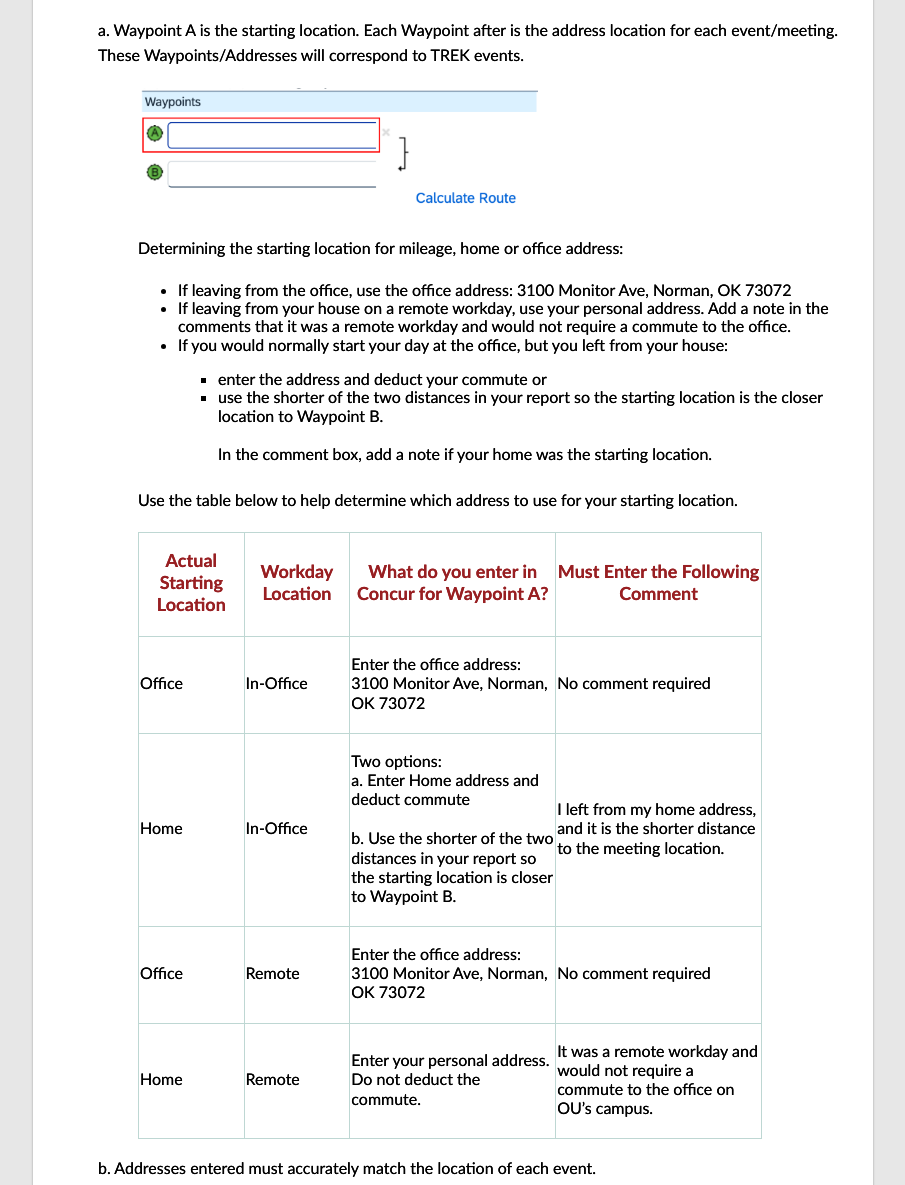
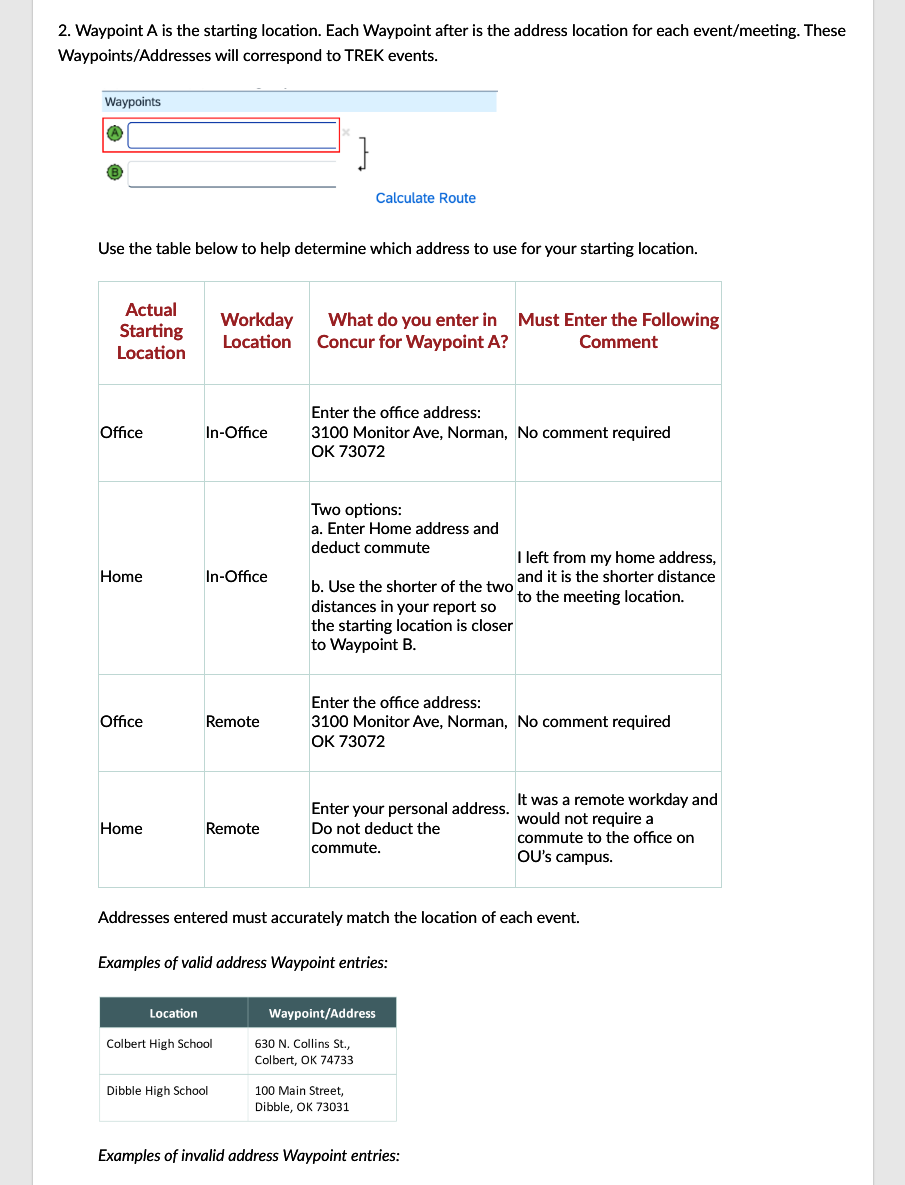
Before and after one commit to mackenziedcorrigan/in-state1-expense-types, a plain HTML site: page index.html in a window 1280 px wide. Shown: the part 638-1823 px from the top of the page, without its empty margins (187-1092 px from the left). Drawn offline with nearby package versions, Linux system fonts and the light colour scheme.

Commit message:
Update index.html

```diff
--- a/index.html
+++ b/index.html
@@ -34,30 +34,12 @@
       <p>1. Select <b>Mileage</b> and enter the Waypoints (event/meeting location addresses) for one day of travel.</p>
 <img src="Picture1.png" alt="Picture1" width="600" height="auto" style=padding-left:40px>
 
-<p style="padding-left: 40px">a. Waypoint A is the starting location. Each Waypoint after is the address location for each event/meeting. These Waypoints/Addresses will correspond to TREK events.
+<p>2. <b>Waypoint A</b> is the starting location. Each Waypoint after is the address location for each event/meeting. These Waypoints/Addresses will correspond to TREK events.
 </p>
-<img src="Picture2.png" alt="Picture2" width="400" height="auto" style=padding-left:80px>
-<p style="padding-left: 80px">Determining the starting location for mileage, home or office address:
+<img src="Picture2.png" alt="Picture2" width="400" height="auto" style=padding-left:40px>
+<p style="padding-left: 40px"><b>Use the table below to help determine which address to use for your starting location.</b>
 </p>
-<ul style="padding-left: 120px">
-  <li>If leaving from the office, use the office address: 3100 Monitor Ave, Norman, OK 73072
-</li>
-  <li>If leaving from your house on a remote workday, use your personal address. Add a note in the comments that it was a remote workday and would not require a commute to the office.
-</li>
-  <li>If you would normally start your day at the office, but you left from your house:
-</li>
-</ul>
-<ul style="list-style-type:square; padding-left: 160px">
-  <li>enter the address and deduct your commute or
-</li>
-  <li>use the shorter of the two distances in your report so the starting location is the closer location to Waypoint B.
-</li>
-</ul>
-<p style="padding-left: 160px">In the comment box, add a note if your home was the starting location.
-</p>
-<p style="padding-left: 80px">Use the table below to help determine which address to use for your starting location.
-</p>
-<table style="border-collapse: collapse; width: 624px; border-spacing: 1px; margin-left: 80px; margin-right: auto; border: 1px solid #bed7d3;" border="1">
+<table style="border-collapse: collapse; width: 624px; border-spacing: 1px; margin-left: 40px; margin-right: auto; border: 1px solid #bed7d3;" border="1">
 <tbody>
 <tr>
 <th style="background-color: #ffffff; vertical-align: middle; border-color: #bed7d3;">
@@ -132,28 +114,28 @@
 </tr>
 </tbody>
 </table>
-<p style="padding-left: 40px">b. Addresses entered must accurately match the location of each event.
+<p style="padding-left: 40px"><b>Addresses entered must accurately match the location of each event.</b>
 </p>
-<p style="padding-left: 80px"><i>Examples of <b>valid</b> address Waypoint entries:</i>
+<p style="padding-left: 40px"><i>Examples of <b>valid</b> address Waypoint entries:</i>
 </p>
-<img src="Picture3.png" alt="Picture3" width="300" height="auto" style=padding-left:80px>
+<img src="Picture3.png" alt="Picture3" width="300" height="auto" style=padding-left:40px>
 <br>
-<p style="padding-left: 80px"><i>Examples of <b>invalid</b> address Waypoint entries:</i>
+<p style="padding-left: 40px"><i>Examples of <b>invalid</b> address Waypoint entries:</i>
 </p>
-<img src="Picture4.png" alt="Picture4" width="300" height="auto" style=padding-left:80px>
+<img src="Picture4.png" alt="Picture4" width="300" height="auto" style=padding-left:40px>
 <br>
-<ul style="padding-left: 120px">
+<ul style="padding-left: 80px">
   <li>The Concur system will accept inaccurate addresses. <b>It is the reporter's responsibility to submit a full accurate address.</b> Your supervisor, the OU Grants office, and other OU Concur reviewers/approvers will return your report for inaccurate address reporting. This increases the timeframe to receive reimbursement.</li>
   <li>Some rural addresses may not populate in Concur. If this happens, add a comment to that mileage expense with the actual address and a note that the Concur system does not recognize the address. </li>
 </ul>
-<br><p>2. Enter <b>Waypoint B</b> and click <b>Calculate Route</b>.</p>
+<br><p>3. Enter <b>Waypoint B</b> and click <b>Calculate Route</b>.</p>
 <img src="Picture5.png" alt="Picture5" width="400" height="auto" style=padding-left:40px>
-<br><br><p>3. Enter remaining <b>Waypoints</b> or click <b>Make Round Trip</b>.</b></p>
+<br><br><p>4. Enter remaining <b>Waypoints</b> or click <b>Make Round Trip</b>.</b></p>
 <p style="padding-left: 40px"><i>Example:</i></p>
 <img src="Picture6.png" alt="Picture6" width="400" height="auto" style=padding-left:40px>
-<br><br><p>4. Click the <b>Deduct Commute</b> box if leaving from your house on an in-office workday.</b></p>
+<br><br><p>5. Click the <b>Deduct Commute</b> box if leaving from your house on an in-office workday.</b></p>
 <img src="Picture7.png" alt="Picture7" width="400" height="auto" style=padding-left:40px>
-<br><br><p>5. After all Waypoints are entered for the travel date, click <b>Add Mileage to Expense</b>.</b></p>
+<br><br><p>6. After all Waypoints are entered for the travel date, click <b>Add Mileage to Expense</b>.</b></p>
 <p style="padding-left: 40px"><i>Example of a <b>single</b> meeting location in one day:</i></p>
 <img src="Picture8.png" alt="Picture8" width="600" height="auto" style=padding-left:40px>
 <br>
@@ -163,7 +145,7 @@
 <p style="padding-left: 40px"><b>Do not combine multiple travel dates into one mileage expense. Each travel date MUST be represented independently.
 
 </b></p>
-<br><p>6. Enter the Report Details:</p>
+<br><p>7. Enter the Report Details:</p>
 <img src="Picture10.png" alt="Picture10" width="600" height="auto" style=padding-left:40px>
 <ul style="padding-left: 80px">
   <li><b>Expense Type</b>: Auto-populates from your previous selection. This can be changed if the wrong expense type was previously selected. </li>
@@ -197,7 +179,7 @@
   <li><b>Number of Passengers</b>: Add the number of passengers that rode with you. Leave as zero if colleagues did not ride with you.</li>
   <li><b>Comment</b>: Enter additional comments about your trip. Remember comments help provide more context to those reviewing and approving your travel reports (i.e., your supervisor, OU Grants Office, OU Concur reviewers/approvers).<br><i>Note: Your supervisor may request that you add the corresponding TREK#s associated with the mileage waypoints.</i></li>
 </ul>
-<br><p>7. Click <b>Save Expense</b> if you are finished adding expenses or click <b>Save and Add Another</b> to continue adding additional dates for mileage, tolls, or parking.</p><br>
+<br><p>8. Click <b>Save Expense</b> if you are finished adding expenses or click <b>Save and Add Another</b> to continue adding additional dates for mileage, tolls, or parking.</p><br>
         </div>
 
 
```
